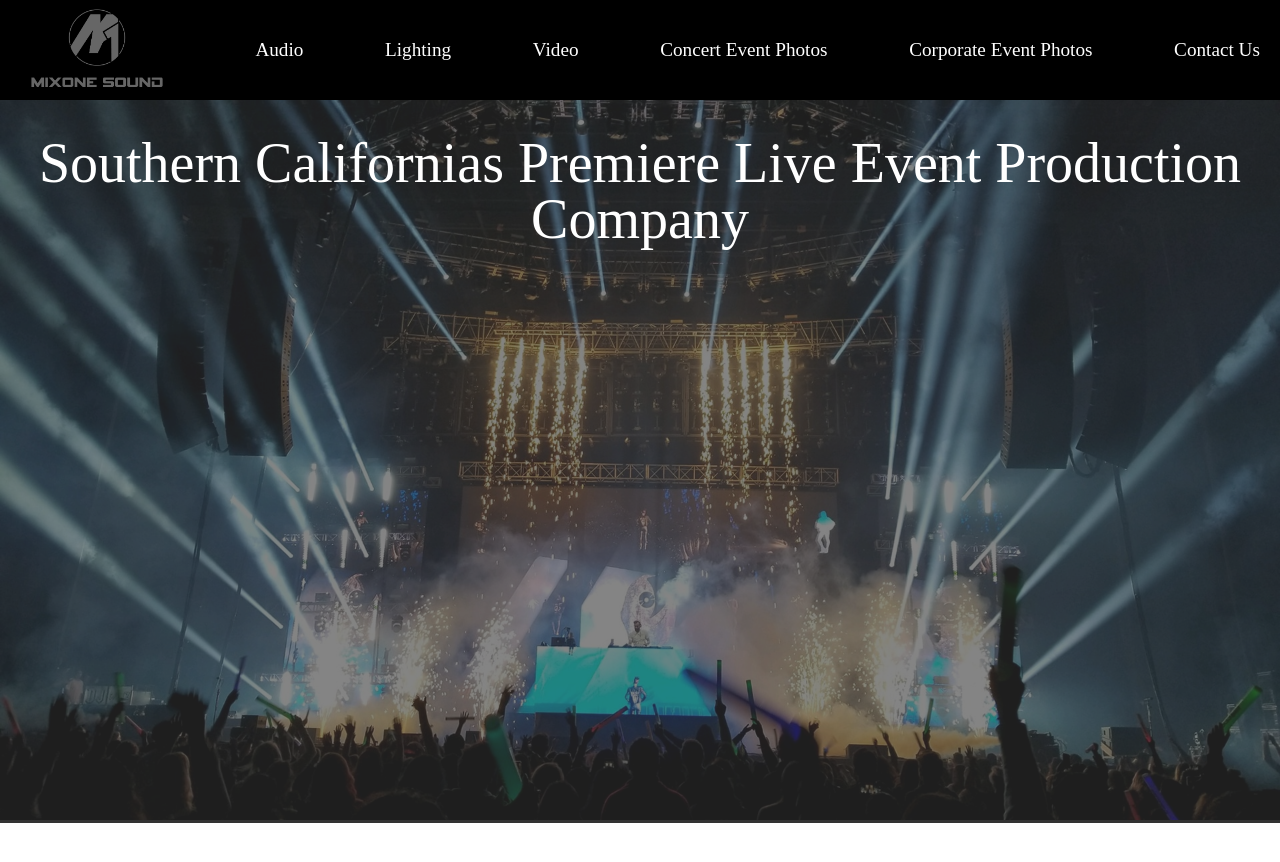
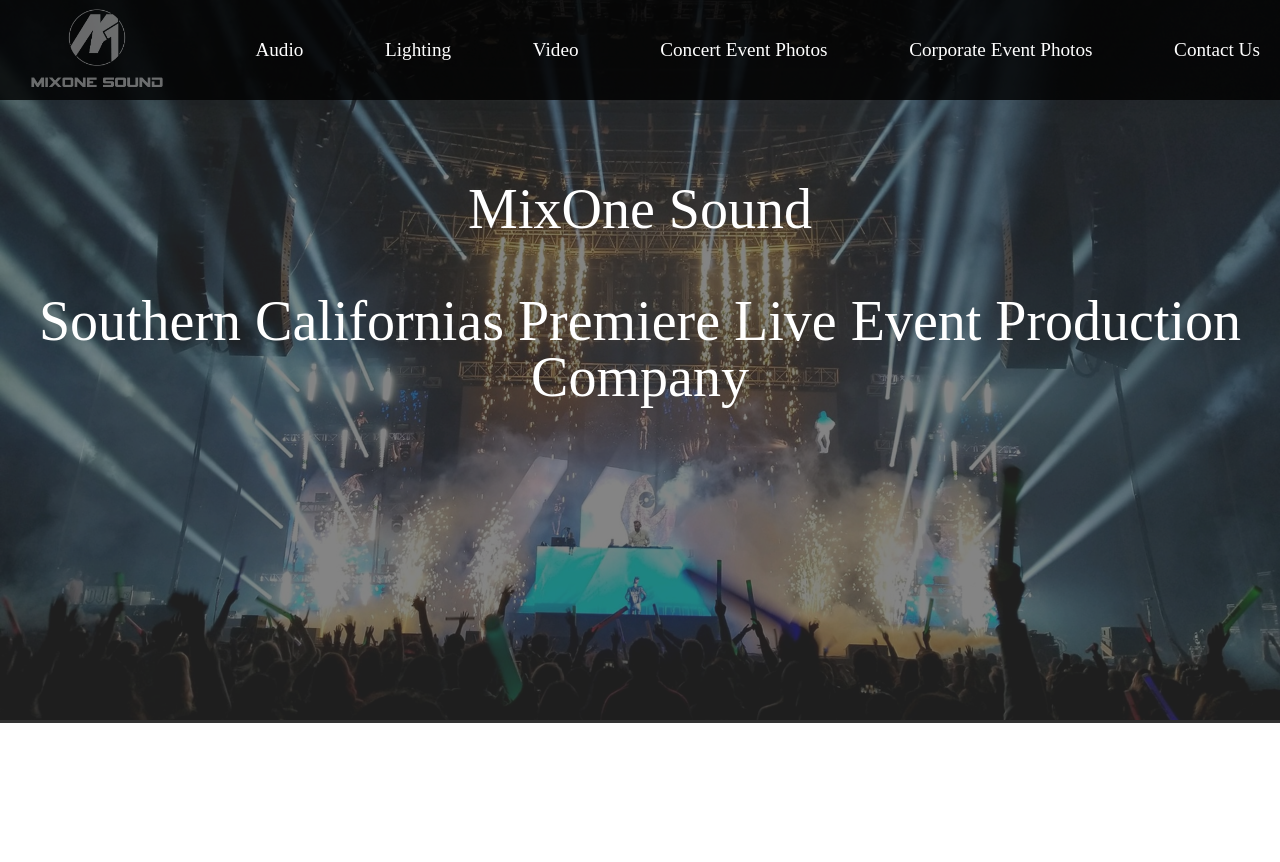
Before and after one commit to Austin-T-Johnson/mixone, a React (Create React App) app: page / in a window 1280 px wide. Shown: the top 862 px of the page. After the commit the page ends 800 px from the top, so only its background shows below. Built offline with nearby package versions, Linux system fonts and the light colour scheme.

Commit message:
fixed some styling issues

```diff
--- a/src/App.scss
+++ b/src/App.scss
@@ -139,7 +139,7 @@
     position: relative;
     top: 0;
     left: 0;
-    background-color: rgb(0,0,0,);
+    background-color: rgb(0,0,0,0.8);
     display: flex;
     justify-content: space-between;
     align-items: center;
@@ -157,8 +157,10 @@
 // LANDING PAGE
 
 .top-container {
-    position: relative;
+    position: absolute;
     text-align: center;
+    top:0;
+    left:0;
 }
 
 .img-div {
@@ -173,11 +175,20 @@
     opacity: 0.4;
   }
 
+  .span-div {
+    display: flex;
+    width: 100%;
+    position:absolute;
+    top: 25%;
+    z-index: 2;
+
+  }
+
   span{
     color:white;
     z-index: 2;
-    position:relative;
-    bottom: 800px;
+    // position:relative;
+    // bottom: 800px;
     margin: 0 auto;
     font-size: 3.5rem;
   }
--- a/src/components/Landing.js
+++ b/src/components/Landing.js
@@ -6,7 +6,10 @@
         <div className='img-div'>
             <img src={img} alt="David Guetta On Stage"></img>
         </div>
-        <span>MixOne Sound <br></br><br></br>Southern Californias Premiere Live Event Production Company</span>
+        <div className='span-div'>
+             <span>MixOne Sound <br></br><br></br>Southern Californias Premiere Live Event Production Company</span>
+        </div>
+
     </div>
   )
 }
```
